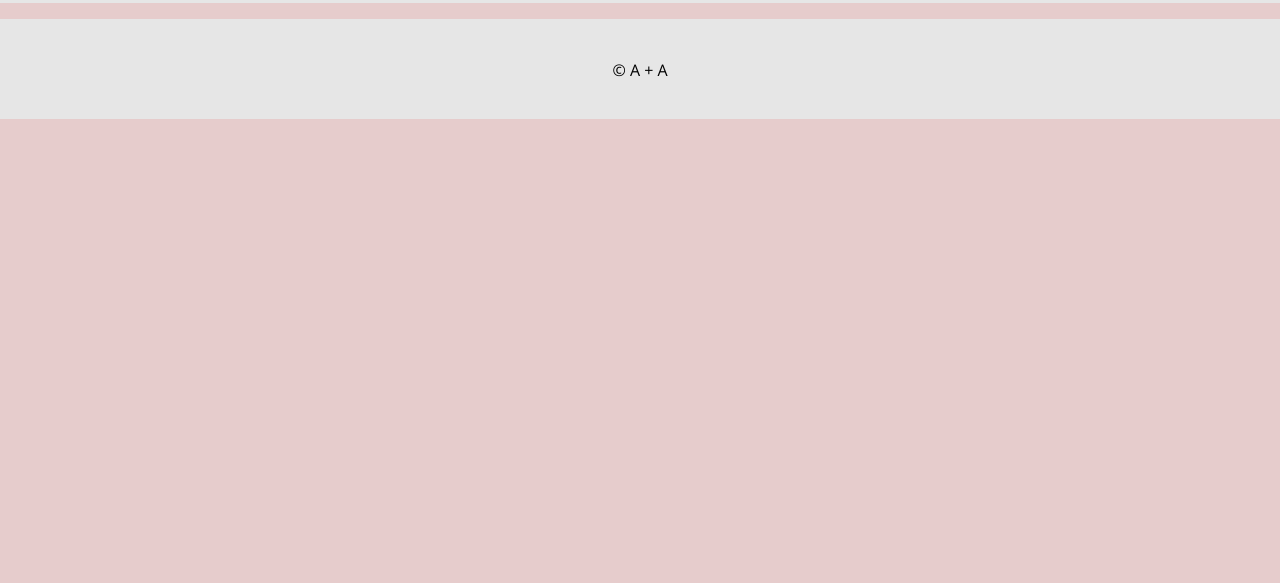
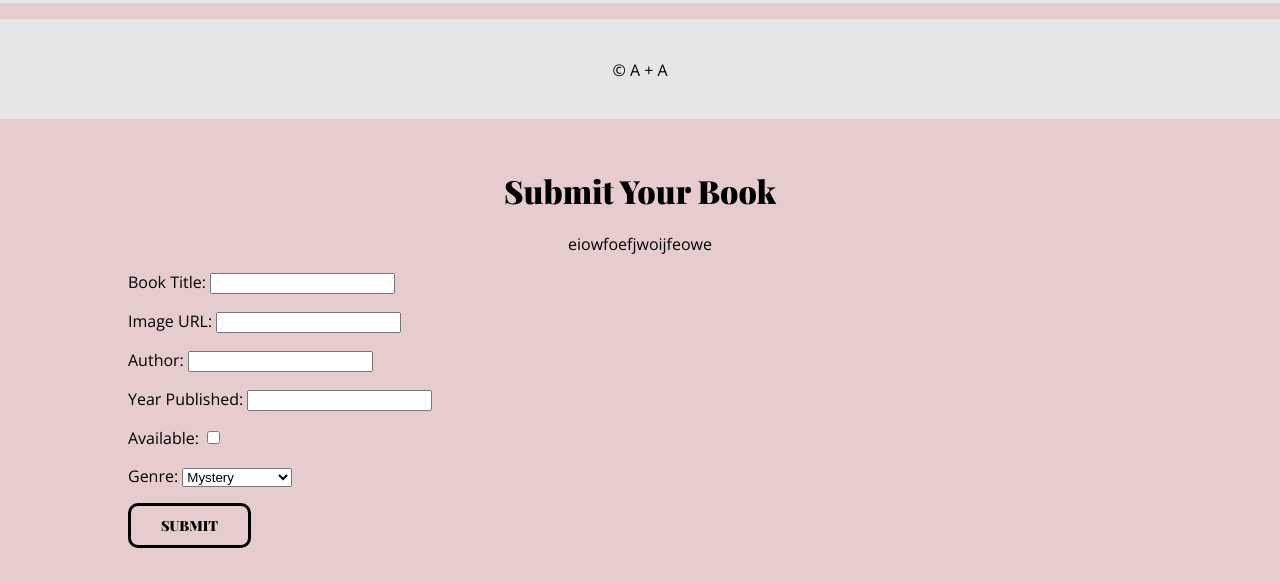
Before and after one commit to allisonbusse/full-stack-app, a website with bundled scripts: page public/book-form.html in a window 1280 px wide. Shown: the part 217-800 px from the top of the page. Built offline with nearby package versions, Linux system fonts and the light colour scheme.

Commit message:
CSS form styling

```diff
--- a/public/book-form.html
+++ b/public/book-form.html
@@ -12,7 +12,24 @@
 </head>
 <body>
     <div>
+        <main>
+            <h1>Submit Your Book</h1>
+            <p class="blurb">eiowfoefjwoijfeowe</p>
 
+            <form>
+                <p>Book Title: <input type="text" name="book-title" id="book-title" required></p>
+                <p>Image URL: <input type="text" name="image-url" id="image-url" required></p>
+                <p>Author: <input type="text" name="author" id="author" required></p>
+                <p>Year Published: <input name="year-published" type="text" id="year-published" required></p>
+                <p>Available: <input name="available" type="checkbox" id="available"></p>
+                <p>Genre:
+                    <select name="genre" id="genre" required>
+                        <option value="mystery">Mystery</option>
+                        <option value="literary-fiction">Literary Fiction</option>
+                    </select></p>
+                <button id="submit-button">Submit</button>
+            </form>
+        </main>
     </div>
     <script src="src/form-index.js" type="module"></script>
 </body>
--- a/public/src/components/book/BookList.js
+++ b/public/src/components/book/BookList.js
@@ -4,6 +4,7 @@ import BookItem from './BookItem.js';
 class BookList extends Component {
 
     onRender(dom) {
+
         const books = this.props.books;
 
         books.forEach(book => {
@@ -14,14 +15,9 @@ class BookList extends Component {
         });
     }
 
-
     renderHTML() {
         return /*html*/`
-        <div>
-            <h1>Welcome to Full Stack Library</h1>
-            <p>Blurb</p>
             <ul class="books"></ul>
-        </div>
         `;
     }
 }
--- a/public/src/styles/main.css
+++ b/public/src/styles/main.css
@@ -24,7 +24,7 @@ footer p {
     padding-top: 40px;
 }
 
-#blurb {
+.blurb {
     text-align: center;
     margin-left: 30%;
     margin-right: 30%;
@@ -35,9 +35,24 @@ h2 {
     margin-left: 20px;
 }
 
+form {
+    width: 80%;
+    margin: 0 auto;
+}
 
 
 @media only screen and (max-width: 400px) {
     header {flex-direction: column;}
     header a {order: -1;}
 }
+
+#submit-button {
+    padding: 10px 30px;
+    background-color: rgb(230, 204, 204);
+    color: black;
+    border: 3px solid black;
+    border-radius: 10px;
+    text-transform: uppercase;
+    font-family: Playfair display;
+    font-size: 14px;
+}
```
Also changed, not shown: public/src/components/app/ListApp.js (+10 -1 lines).
